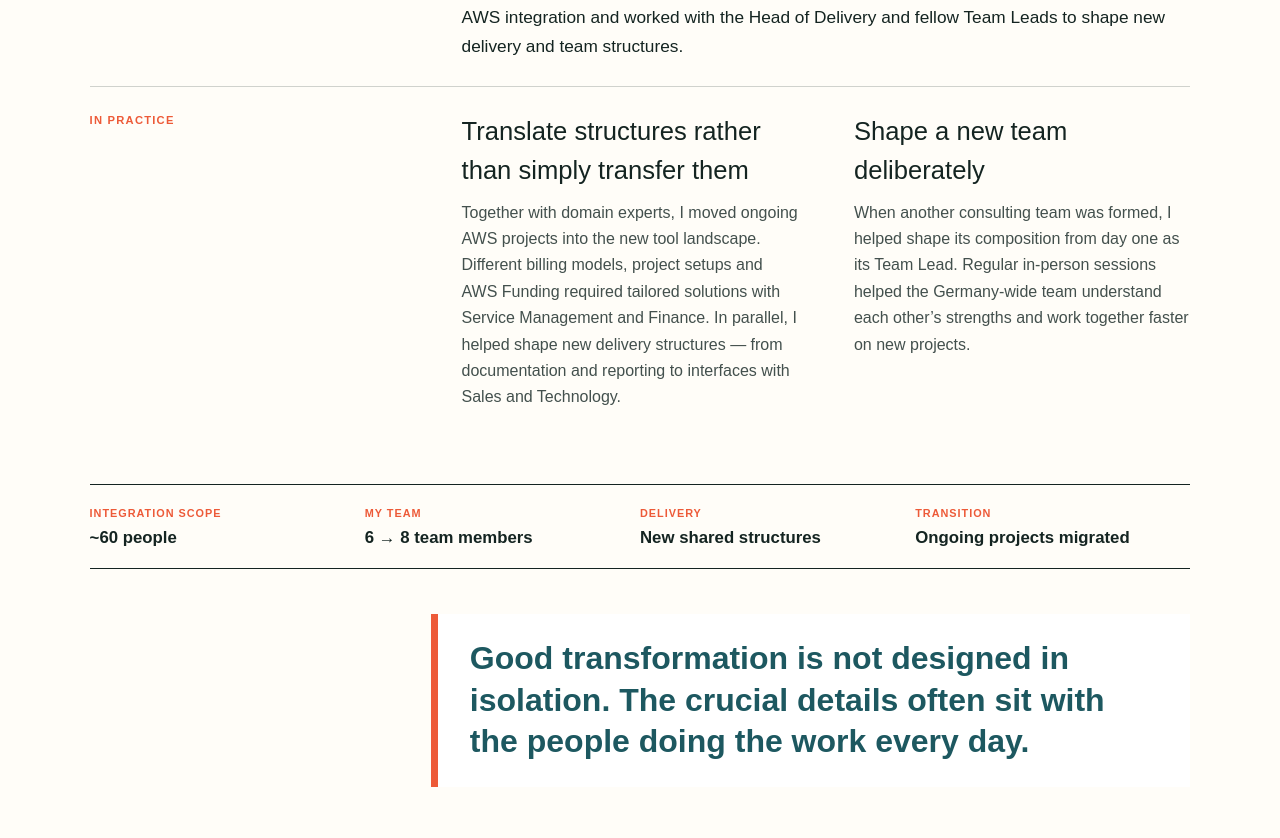
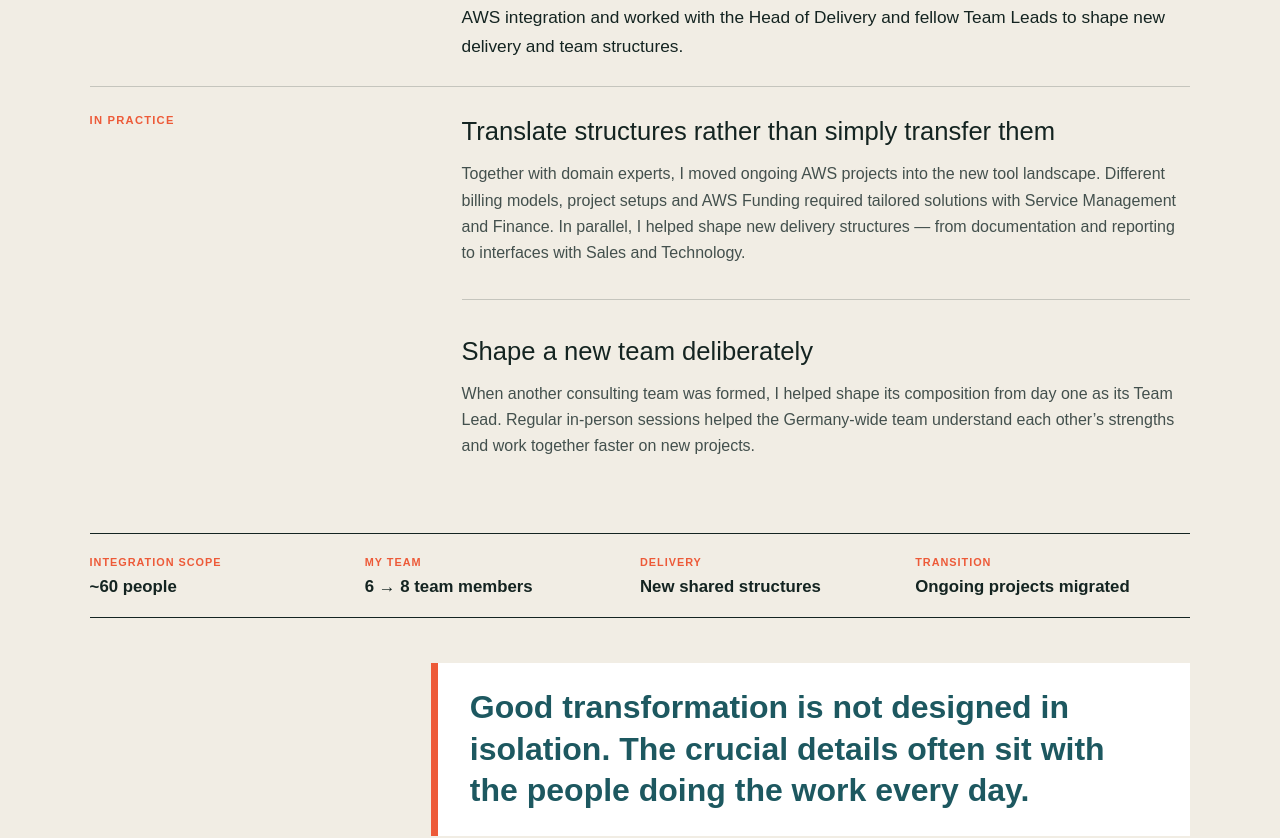
Before and after one commit to oriental-star/olivia-ratajzak, a Next.js app: page / in a window 1280 px wide. Shown: the part 3410-4248 px from the top of the page. Built offline with nearby package versions, Linux system fonts and the light colour scheme.

Commit message:
Refine impact section flow

```diff
--- a/app/globals.css
+++ b/app/globals.css
@@ -322,7 +322,7 @@ nav a:hover {
   max-width: 520px;
 }
 .featured {
-  background: var(--cream);
+  background: var(--paper);
 }
 .impactStory {
   margin-left: 0;
@@ -348,8 +348,12 @@ nav a:hover {
 }
 .impactWork > div {
   display: grid;
-  grid-template-columns: 1fr 1fr;
-  gap: 3.5rem;
+  grid-template-columns: 1fr;
+  gap: 2rem;
+}
+.impactWork section + section {
+  padding-top: 2rem;
+  border-top: 1px solid var(--line);
 }
 .impactWork section h3 {
   font-size: 1.6rem;
```
